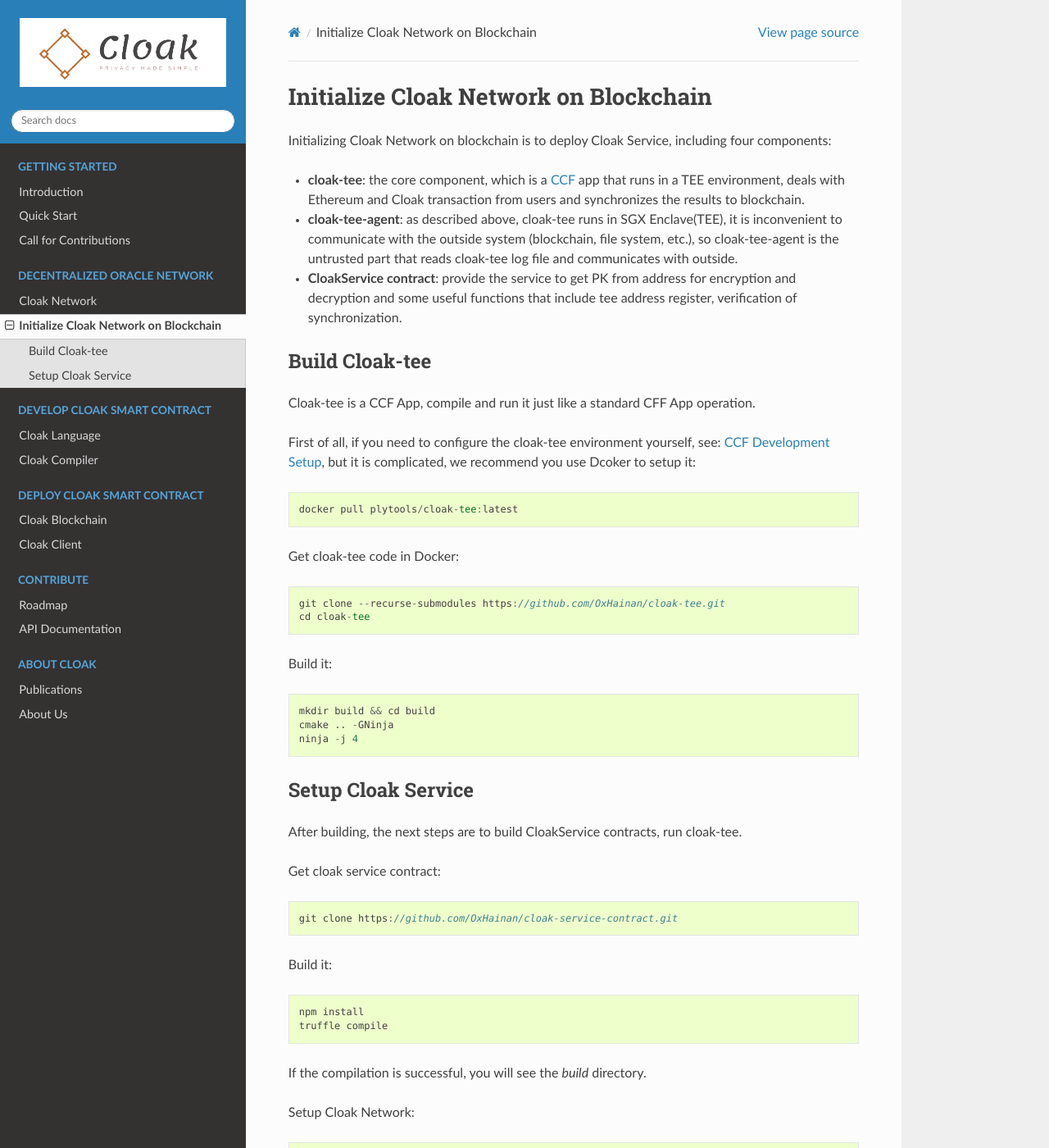
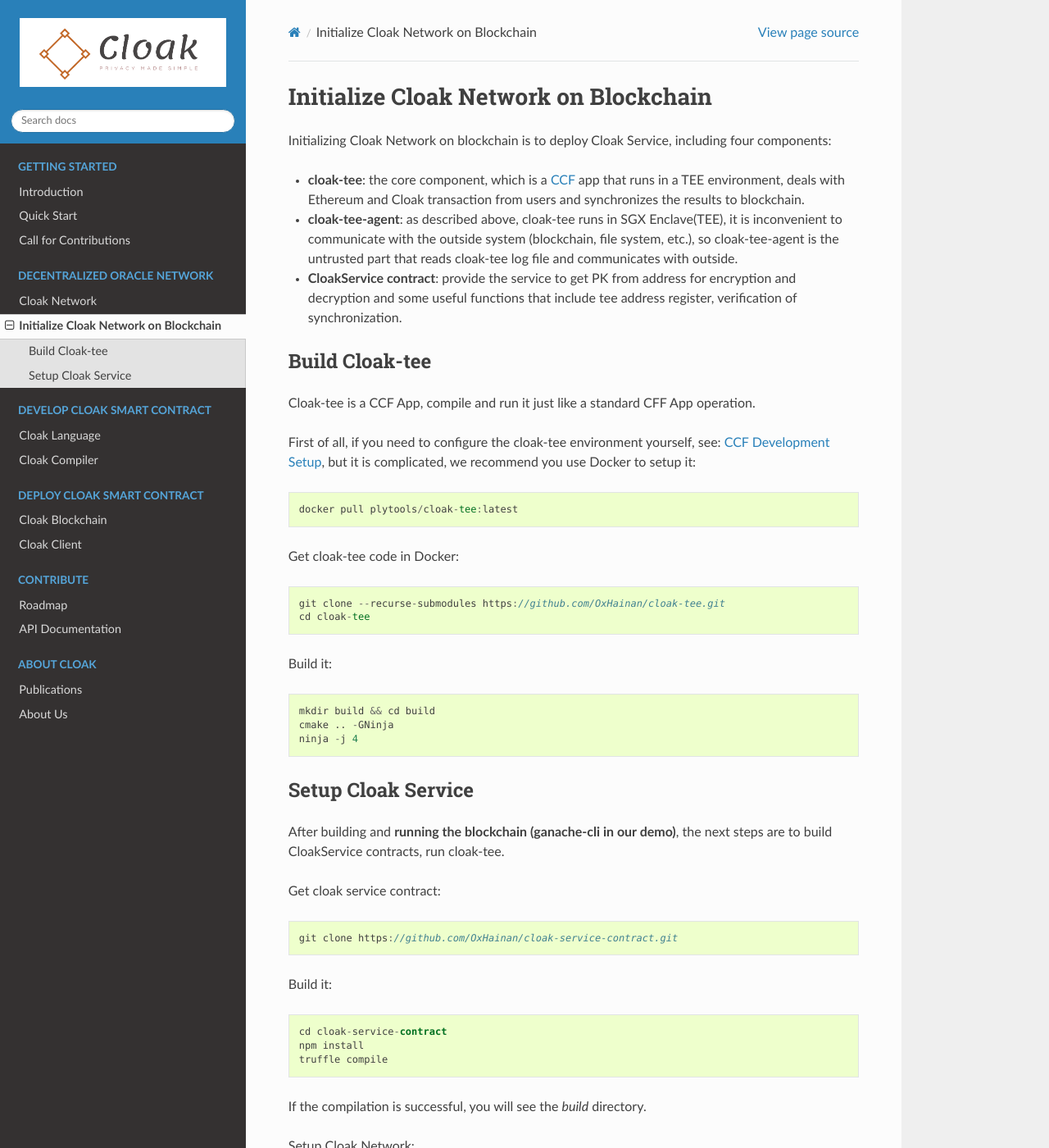
Before and after one commit to OxHainan/cloak-docs, a Sphinx documentation site: the page built from docs/source/tee-blockchain-architecture/initialize-cloak-network-on-blockchain.rst, in a window 1280 px wide and 1400 px high. Shown: the whole window at 82% size. Built offline with Sphinx 7.4.7 and the Read the Docs theme 2.0.0, drawn with Linux system fonts in a browser that asks for light colours.

Commit message:
Update initialize-cloak-network-on-blockchain.rst

```diff
--- a/docs/source/tee-blockchain-architecture/initialize-cloak-network-on-blockchain.rst
+++ b/docs/source/tee-blockchain-architecture/initialize-cloak-network-on-blockchain.rst
@@ -15,7 +15,7 @@
 **********************
 Cloak-tee is a CCF App, compile and run it just like a standard CFF App operation.
 
-First of all, if you need to configure the cloak-tee environment yourself, see: `CCF Development Setup <https://microsoft.github.io/CCF/main/build_apps/build_setup.html>`__, but it is complicated, we recommend you use Dcoker to setup it:
+First of all, if you need to configure the cloak-tee environment yourself, see: `CCF Development Setup <https://microsoft.github.io/CCF/main/build_apps>`__, but it is complicated, we recommend you use Docker to setup it:
 
 .. code-block::
 
@@ -38,7 +38,7 @@
 
 Setup Cloak Service
 **********************
-After building, the next steps are to build CloakService contracts, run cloak-tee.
+After building and **running the blockchain (ganache-cli in our demo)**, the next steps are to build CloakService contracts, run cloak-tee.
 
 Get cloak service contract:
 
@@ -50,6 +50,7 @@
 
 .. code-block::
 
+  cd cloak-service-contract
   npm install
   truffle compile
 
```
